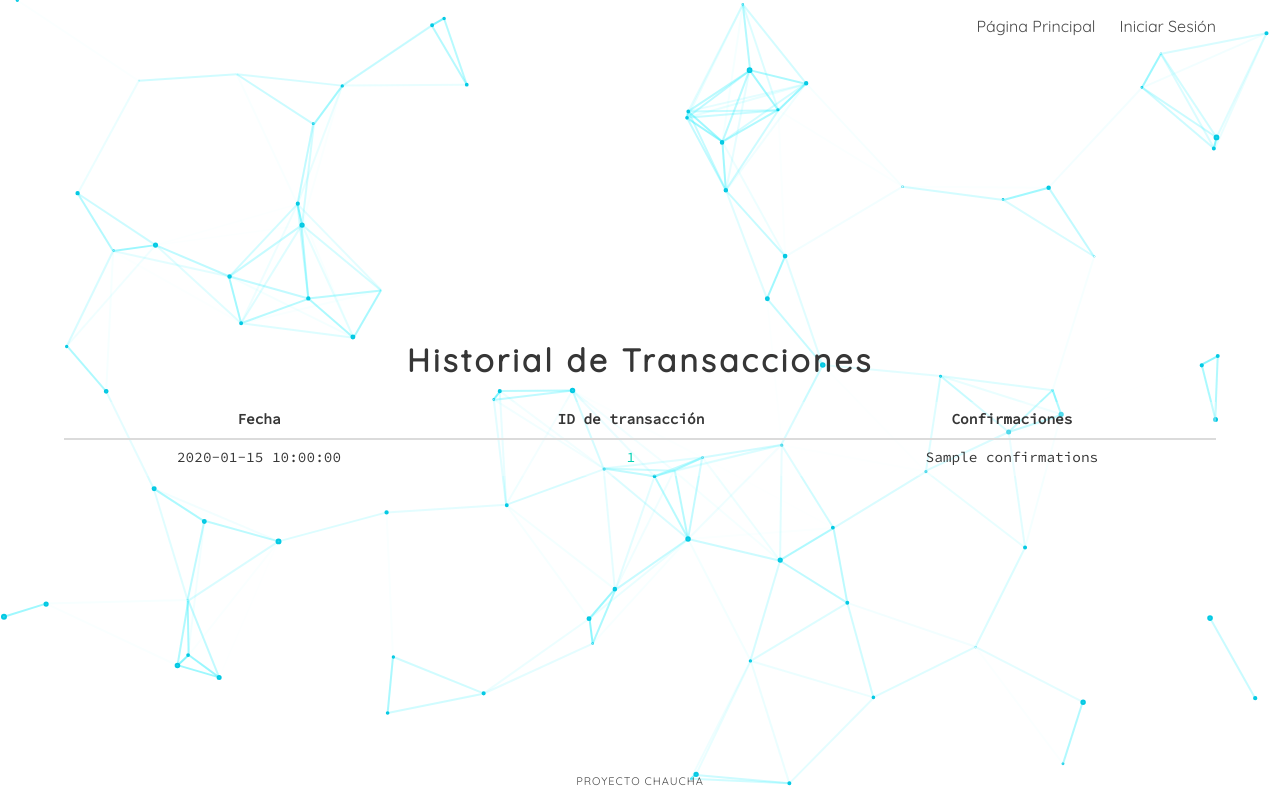
After one commit to proyecto-chaucha/chaucha.party, a Flask app: template chungungo/templates/history.html in a window 1280 px wide. The commit adds this page. Run offline with Flask 2, Linux system fonts and the light colour scheme; the template is opened without the code that fills it: most values are stand-ins (such as "Sample title", 1, 10 or a date in 2020); some libraries are stand-ins or nearby versions.

Commit message:
/history y mejoras de estabilidad

```diff
--- a/chungungo/templates/base.html
+++ b/chungungo/templates/base.html
@@ -13,9 +13,11 @@
 	<meta name="author" content="César Vásquez C.">
 	<script type="text/javascript" src="{{ url_for('static', filename='particles.min.js') }}"></script>
 	<style type="text/css">
-	@import url('https://fonts.googleapis.com/css?family=Quicksand');
+	@import url('https://fonts.googleapis.com/css?family=Quicksand|Source+Code+Pro');
 
 	body { font-family: 'Quicksand', sans-serif; font-size: 1em; }
+	.mono { font-family: 'Source Code Pro', monospace; font-size: 0.9em; }
+	.bg { background: rgba(255, 255, 255, 0.3); }
 	h1 {letter-spacing: 3px; }
 	#particle {
 		background-color: #FFF;
@@ -56,9 +58,9 @@ particlesJS("particle",{particles:{number:{value:60,density:{enable:!0,value_are
 			</a>
 			{% if 'address' in session %}
 			<a class="navbar-item" href="{{ url_for('send') }}">
-				Enviar Chauchas
+				Enviar
 			</a>
-			<a class="navbar-item" href="{{ url_for('send') }}">
+			<a class="navbar-item" href="{{ url_for('history') }}">
 				Historial
 			</a>
 			<a class="navbar-item" href="{{ url_for('logout') }}">
@@ -100,7 +102,7 @@ particlesJS("particle",{particles:{number:{value:60,density:{enable:!0,value_are
 	<div class="hero-foot">
 	<nav class="tabs is-boxed is-fullwidth">
 		<div class="container has-text-centered">
-			<p class="heading">Proyecto Chaucha<br>2017 - 2018
+			<p class="heading"><a href="https://chaucha.cl/" target="_blank">Proyecto Chaucha</a></p>
 		</div>
 	</nav>
 	</div>
--- /dev/null
+++ b/chungungo/templates/history.html
@@ -0,0 +1,28 @@
+{% extends "base.html" %}
+{% block body %}
+
+<div class="content">
+	<h1>Historial de Transacciones</h1>
+</div>
+
+<table class="table bg mono is-hoverable is-fullwidth">
+	<thead>
+		<tr class="has-text-centered">
+			<th class="has-text-centered">Fecha</th>
+			<th class="has-text-centered is-hidden-touch">ID de transacción</th>
+			<th class="has-text-centered is-hidden-desktop">TX ID</th>
+			<th class="has-text-centered">Confirmaciones</th>
+		</tr>
+	</thead>
+	<tbody>
+		{% for tx in history %}
+		<tr>
+			<td class="has-text-centered">{{ tx['time'] }}</td>
+			<td class="has-text-centered is-hidden-touch"><a href="http://insight.chaucha.cl/tx/{{ tx['txid'] }}" target="_blank" class="has-text-primary">{{ tx['txid'] }}</a></td>
+			<td class="has-text-centered is-hidden-desktop"><a href="http://insight.chaucha.cl/tx/{{ tx['txid'] }}" target="_blank" class="has-text-primary">{{ tx['txid'][:12] }}...</a></td>
+			<td class="has-text-centered">{{ tx['confirmations'] }}</td>
+		</tr>
+		{% endfor %}
+	</tbody>
+</table>
+{% endblock %}
--- a/chungungo/templates/send.html
+++ b/chungungo/templates/send.html
@@ -8,7 +8,7 @@
 	<div class="column">
 		<div class="content">
 			<h1>Enviar</h1>
-			<h4>Tienes {{ balance[0] - balance[1] }} CHA disponibles para transferir</h4>
+			<h4>Tienes {{ balance[0]|round(8) }} CHA disponibles para transferir</h4>
 		</div>
 
 		<form action="/send" method="post">
```
Also changed, not shown: chungungo/network.py (+18 -3 lines), chungungo/templates/home.html (+6 -3 lines), chungungo/views.py (+18 -5 lines), requirements.txt (added, +17 -0 lines).
